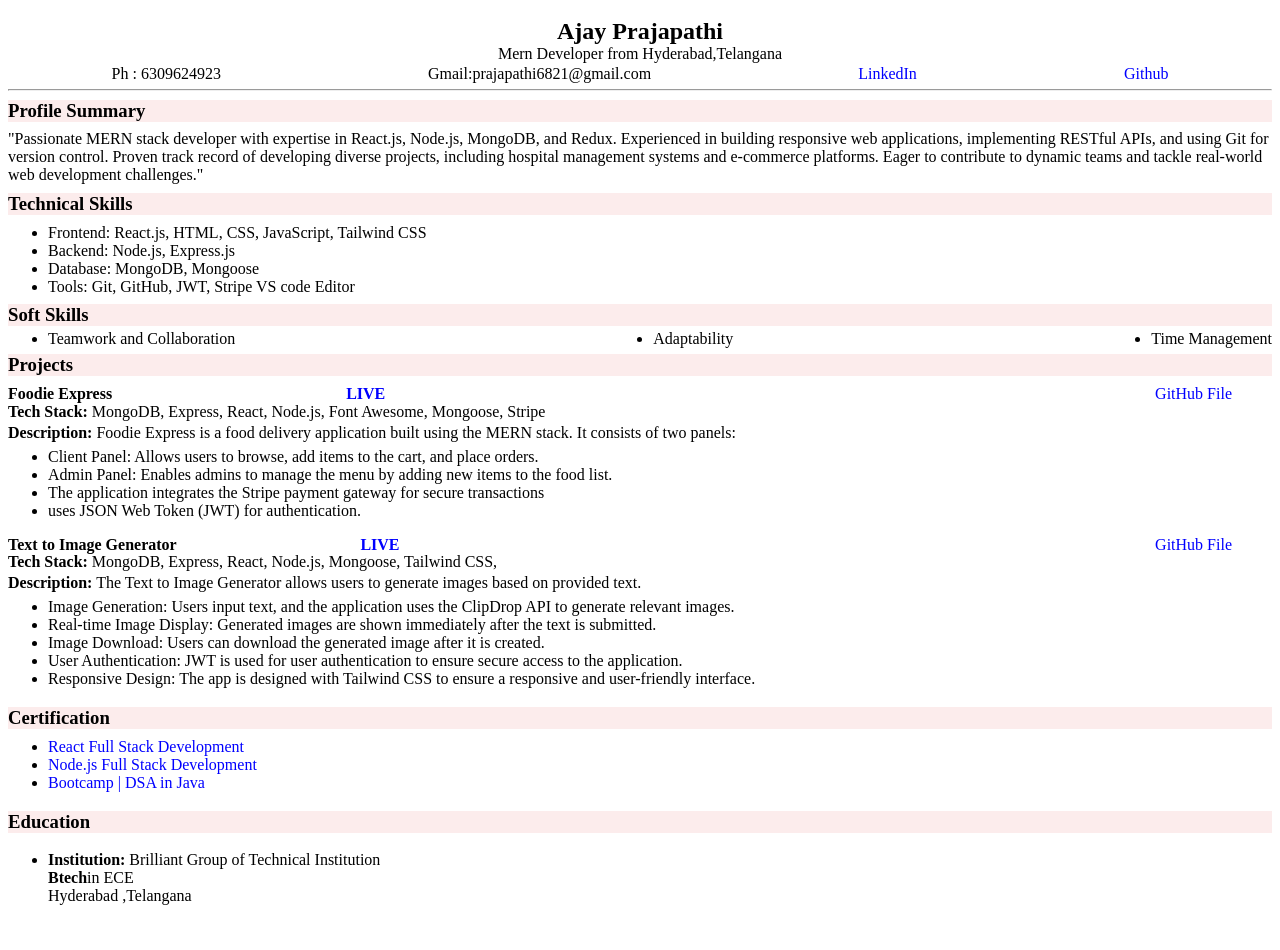
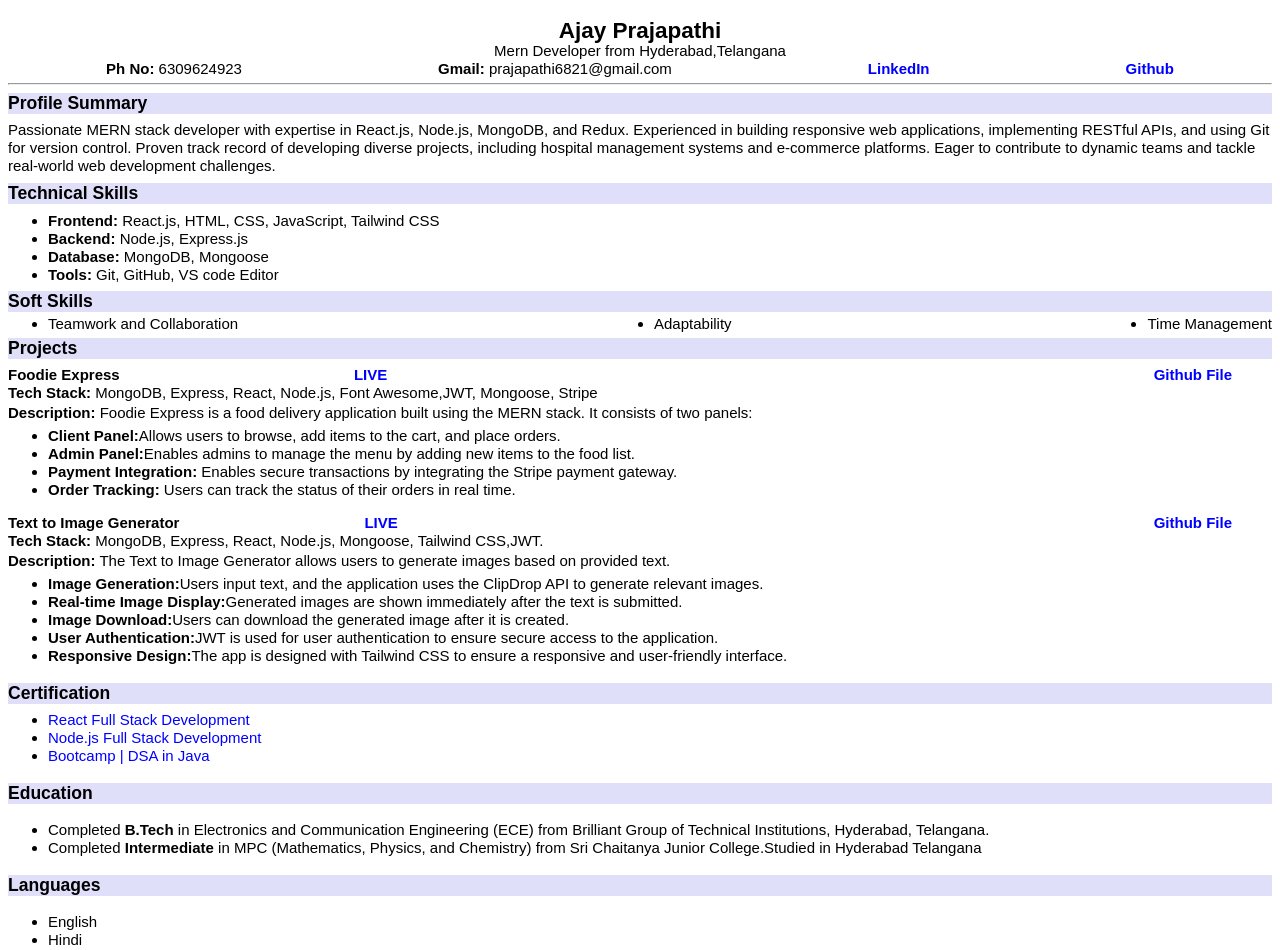
Before and after one commit to AjayPrajapathi/Resume-using--React, a React (Create React App) app in the folder resume/: page / in a window 1280 px wide. Shown: the top 950 px of the page. Before the commit the page ends 921 px from the top, so only its background shows below. Built offline with nearby package versions, Linux system fonts and the light colour scheme.

Commit message:
resume completed

```diff
--- a/resume/src/pages/resume.js
+++ b/resume/src/pages/resume.js
@@ -16,16 +16,16 @@ const Resume = () => {
         <h2>Ajay Prajapathi</h2>
         <p className="location">Mern Developer from Hyderabad,Telangana</p>
         <div className="header-data">
-          <p>Ph : 6309624923</p>
-          <p> Gmail:prajapathi6821@gmail.com</p>
+          <p><strong>Ph No:</strong> 6309624923</p>
+          <p><strong>Gmail:</strong> prajapathi6821@gmail.com</p>
           <p>
             <a href={data.linkedIn} className="links">
-              LinkedIn
+             <span className="font-light">LinkedIn</span>
             </a>
           </p>
           <p>
             <a href={data.gitHub} className="links">
-              Github
+            <span className="font-light"> Github</span>
             </a>
           </p>
         </div>
@@ -35,15 +35,23 @@ const Resume = () => {
         <div className="profile-summary">
           <h3 className="main-headings">Profile Summary</h3>
           {/* <hr></hr> */}
-          <p>"Passionate MERN stack developer with expertise in React.js, Node.js, MongoDB, and Redux. Experienced in building responsive web applications, implementing RESTful APIs, and using Git for version control. Proven track record of developing diverse projects, including hospital management systems and e-commerce platforms. Eager to contribute to dynamic teams and tackle real-world web development challenges."</p>
+          <p>
+            Passionate MERN stack developer with expertise in React.js, Node.js,
+            MongoDB, and Redux. Experienced in building responsive web
+            applications, implementing RESTful APIs, and using Git for version
+            control. Proven track record of developing diverse projects,
+            including hospital management systems and e-commerce platforms.
+            Eager to contribute to dynamic teams and tackle real-world web
+            development challenges.
+          </p>
         </div>
         <div className="tech-skills">
           <h3 className="main-headings">Technical Skills</h3>
           <ul>
-            <li>Frontend: React.js, HTML, CSS, JavaScript, Tailwind CSS</li>
-            <li>Backend: Node.js, Express.js</li>
-            <li>Database: MongoDB, Mongoose</li>
-            <li>Tools: Git, GitHub, JWT, Stripe VS code Editor</li>
+            <li><strong>Frontend:</strong> React.js, HTML, CSS, JavaScript, Tailwind CSS</li>
+            <li><strong>Backend:</strong> Node.js, Express.js</li>
+            <li><strong>Database:</strong> MongoDB, Mongoose</li>
+            <li><strong>Tools:</strong> Git, GitHub, VS code Editor</li>
           </ul>
         </div>
         <div className="soft-skills ">
@@ -57,39 +65,62 @@ const Resume = () => {
       </div>
       <div className="foodie-project-section">
         <h3 className="main-headings">Projects</h3>
-        <div className="heading"> <strong >Foodie Express   <span className="foodie-living"><a>LIVE</a></span> </strong> <span className="live"><a>GitHub File</a></span> </div>
+        <div className="heading">
+          {" "}
+          <strong>
+            Foodie Express{" "}
+            <span className="foodie-living">
+              <a>LIVE</a>
+            </span>{" "}
+          </strong>{" "}
+          <span className="live">
+            <a><span className="font-light"> Github File</span></a>
+          </span>{" "}
+        </div>
 
         <p className="foodie-tech">
           <strong>Tech Stack:</strong> MongoDB, Express, React, Node.js, Font
-          Awesome, Mongoose, Stripe
+          Awesome,JWT, Mongoose, Stripe
         </p>
         <p className="description">
-        <strong >Description:</strong> Foodie Express is a food delivery
-        application built using the MERN stack. It consists of two panels:</p>
+          <strong>Description:</strong> Foodie Express is a food delivery
+          application built using the MERN stack. It consists of two panels:
+        </p>
         <ul className="project-ul">
           <li>
-            Client Panel: Allows users to browse, add items to the cart, and
+            <span className="font-light"> Client Panel:</span>
+           Allows users to browse, add items to the cart, and
             place orders.
           </li>
           <li>
-            Admin Panel: Enables admins to manage the menu by adding new items
+            <span className="font-light"> Admin Panel:</span>
+            Enables admins to manage the menu by adding new items
             to the food list.
           </li>
           <li>
             {" "}
-            The application integrates the Stripe payment gateway for secure
-            transactions
+       <span className="font-light">Payment Integration:</span> Enables secure transactions by integrating the Stripe payment gateway.
           </li>
-          <li>uses JSON Web Token (JWT) for authentication. </li>
+          <li> <span className="font-light">Order Tracking:</span> Users can track the status of their orders in real time. </li>
         </ul>
       </div>
 
       <div className="project-section">
-
-        <div className="heading"> <strong >Text to Image Generator &nbsp;&nbsp;&nbsp;&nbsp; <span className="living-tim"><a>LIVE</a></span> </strong> <span className="live"><a>GitHub File</a></span> </div>
+        <div className="heading">
+          {" "}
+          <strong>
+            Text to Image Generator &nbsp;&nbsp;&nbsp;&nbsp;{" "}
+            <span className="living-tim">
+              <a>LIVE</a>
+            </span>{" "}
+          </strong>{" "}
+          <span className="live">
+            <a href="https://ai-text-to-image-generator-clients.onrender.com"><span className="font-light"> Github File</span></a>
+          </span>{" "}
+        </div>
         <p className="foodie-tech">
           <strong>Tech Stack:</strong> MongoDB, Express, React, Node.js,
-          Mongoose, Tailwind CSS,
+          Mongoose, Tailwind CSS,JWT.
         </p>
         <p className="description">
           <strong>Description:</strong> The Text to Image Generator allows users
@@ -97,23 +128,28 @@ const Resume = () => {
         </p>
         <ul className="project-ul">
           <li>
-            Image Generation: Users input text, and the application uses the
+          <span className="font-light">Image Generation:</span>
+             Users input text, and the application uses the
             ClipDrop API to generate relevant images.
           </li>
           <li>
-            Real-time Image Display: Generated images are shown immediately
+          <span className="font-light">  Real-time Image Display:</span>
+           Generated images are shown immediately
             after the text is submitted.
           </li>
           <li>
-            Image Download: Users can download the generated image after it is
+          <span className="font-light"> Image Download:</span>
+            Users can download the generated image after it is
             created.
           </li>
           <li>
-            User Authentication: JWT is used for user authentication to ensure
+          <span className="font-light">   User Authentication:</span>
+          JWT is used for user authentication to ensure
             secure access to the application.
           </li>
           <li>
-            Responsive Design: The app is designed with Tailwind CSS to ensure a
+          <span className="font-light">  Responsive Design:</span>
+           The app is designed with Tailwind CSS to ensure a
             responsive and user-friendly interface.
           </li>
         </ul>
@@ -121,28 +157,56 @@ const Resume = () => {
       <div className="Certification">
         <h3 className="main-headings">Certification</h3>
         <ul className="certification-ul">
-          <li><a href="https://certificate.codingninjas.com/view/08cf0a4b6f49e5ad" className="links">React Full Stack Development</a></li>
-          <li><a href="">Node.js Full Stack Development</a></li>
-          <li><a href="https://certificate.codingninjas.com/view/b8aafb8f0a06672a" className="links">Bootcamp | DSA in Java</a></li>
+          <li>
+            <a
+              href="https://certificate.codingninjas.com/view/08cf0a4b6f49e5ad"
+              className="links"
+            >
+              React Full Stack Development
+            </a>
+          </li>
+          <li>
+            <a href="">Node.js Full Stack Development</a>
+          </li>
+          <li>
+            <a
+              href="https://certificate.codingninjas.com/view/b8aafb8f0a06672a"
+              className="links"
+            >
+              Bootcamp | DSA in Java
+            </a>
+          </li>
         </ul>
       </div>
       <div className="education-section">
         <h3 className="main-headings">Education</h3>
         <ul>
           <li>
-    <span><strong>Institution:</strong> Brilliant Group of Technical Institution</span>    <br />
-      <strong>Btech</strong><span>in ECE</span><br />
-      <span>Hyderabad ,Telangana</span>
+            <span>
 
-
-
+              Completed <strong> B.Tech</strong> in Electronics and
+              Communication Engineering (ECE) from Brilliant Group of Technical
+              Institutions, Hyderabad, Telangana.
+            </span>
+          </li>
+          <li>
+            <span>
+              Completed <strong>Intermediate</strong> in MPC (Mathematics,
+              Physics, and Chemistry) from Sri Chaitanya Junior College.Studied
+              in Hyderabad Telangana
+            </span>
           </li>
         </ul>
       </div>
+      <div className="education-section">
+        <h3 className="main-headings">Languages</h3>
+        <ul>
+   <li>English</li>
+   <li>Hindi</li>
+   <li>Telugu</li>
 
-
-
-
+        </ul>
+      </div>
     </div>
 
     // <div className="resume-container">
@@ -171,6 +235,7 @@ const Resume = () => {
     //     </div>
 
     // </div>
+
   );
 };
 
--- a/resume/src/pages/style.css
+++ b/resume/src/pages/style.css
@@ -1,5 +1,9 @@
 .resume{
   width: 100%;
+  font-size: 15px;
+  /* font-family:Arial, Helvetica, sans-serif; */
+  font-family: Arial, Helvetica, sans-serif;
+  line-height: 1.2;
 }
 .header-section{
   margin-top: -30px;
@@ -29,9 +33,11 @@ margin-top: -10px;
 a{
   color:blue;
   text-decoration: none;
+  cursor: pointer;
 }
 .main-headings{
-  background-color: rgb(252, 236, 236);
+  /* background-color: rgb(252, 236, 236); */
+  background-color: rgb(223, 223, 250);
   /* border-radius: 25px; */
 
 }
@@ -74,7 +80,7 @@ justify-content: space-between;
 }
 
 .foodie-project-section{
-  margin-top: -10px;
+  margin-top: -8px;
 
 }
 .foodie-project-section h3{
@@ -101,3 +107,7 @@ margin-top: -10px;
 .certification-ul{
   margin-top: -10px;
 }
+.font-light{
+  font-weight: 600;
+  /* background-color: aqua; */
+}
```
Lines whose indentation alone changed are shown as unchanged.
